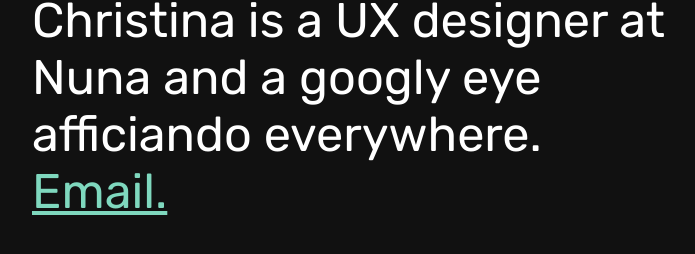
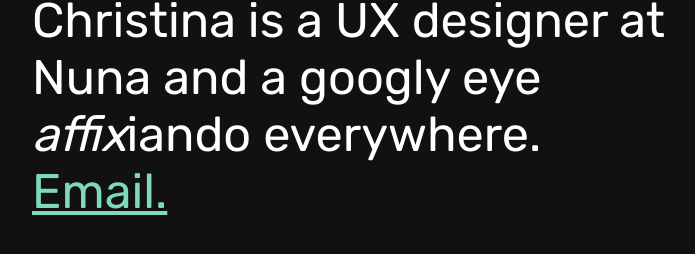
Before and after one commit to chrnguyen/chrnguyen.github.io, a Jekyll site: the page built from index.html, in a window 1280 px wide. Shown: the part 493-747 px from the top of the page, without its empty margins (288-983 px from the left). Built offline with Jekyll 4.4.1, drawn with Linux system fonts in a browser that asks for light colours.

Commit message:
mobile tilt
added tilt (light support) and a pun

```diff
--- a/_layouts/front.html
+++ b/_layouts/front.html
@@ -46,14 +46,14 @@
       var y = (eye.offset().top) + (eye.height() / 2);
       var rad = Math.atan2(event.pageX - x, event.pageY - y);
       var rot = (rad * (180 / Math.PI) * -1) + 180;
-      var topmax = pupil.height();
+      var minY = pupil.height();
       var top = 0;
-      var bottommax = eyebk.height() - pupil.height() - eye.height();
-      if (event.pageY < topmax) {
-        top = topmax;
+      var maxY = eyebk.height() - pupil.height() - eye.height();
+      if (event.pageY < minY) {
+        top = minY;
       }
-      else if (event.pageY > bottommax) {
-        top = bottommax;
+      else if (event.pageY > maxY) {
+        top = maxY;
       }
       else
         top = event.pageY;
@@ -62,5 +62,39 @@
         'top': top + 'px'
       });
     });
+
+    function handleOrientation(event) {
+      var eye = $(".eye");
+      var pupil = $(".pupil");
+      var eyebk = $(".eye-background");
+      var minY = pupil.height();
+      var maxY = eyebk.height() - pupil.height() / 2;
+
+      var y = (event.beta + 180) * eyebk.height() / 360;
+      var x = (event.gamma + 90) * eyebk.width() / 180;
+      var carty = event.beta - 90 + eyebk.height() / 2;
+      var cartx = event.gamma + eyebk.width() / 2;
+      var rad = Math.atan2(cartx, carty);
+      var rot = (rad * (180 / Math.PI) * -1) + 180;
+      var top = 0;
+      if (event.beta < 0) {
+        top = minY - pupil.height() / 2;
+      }
+      else if (event.beta > 95) {
+        top = maxY - pupil.height() / 2;
+      }
+      else {
+        top = y - pupil.height() / 2;
+      }
+
+      eye.css({
+        'transform': 'rotate(' + rot + 'deg)',
+        'top': top + 'px'
+      });
+    }
+
+    if (window.DeviceOrientationEvent) {
+      window.addEventListener('deviceorientation', handleOrientation, true);
+    }
   </script>
 </html>
--- a/css/main.css
+++ b/css/main.css
@@ -64,6 +64,10 @@
   color: #7fd8be;
 }
 
+.front a:hover {
+  opacity: 0.8;
+}
+
 @media (max-width: 480px) {
   .googly {
     max-width: 80%;
--- a/index.html
+++ b/index.html
@@ -17,5 +17,5 @@
 </div>
 
 <div class="bio">
-  <h1>Christina is a UX designer at Nuna and a googly eye afficiando everywhere. <a href="mailto:me@chrnguyen.com">Email.</a> </h1>
+  <h1>Christina is a UX designer at Nuna and a googly eye <i>affix</i>iando everywhere. <a href="mailto:me@chrnguyen.com">Email.</a> </h1>
 </div>
```
